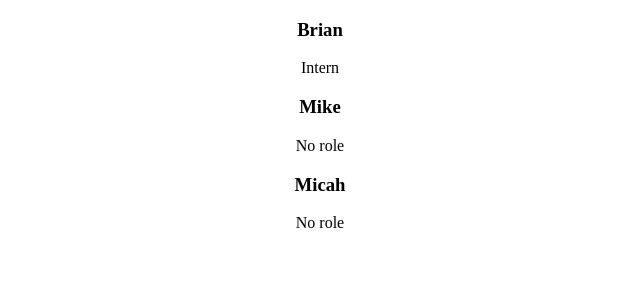
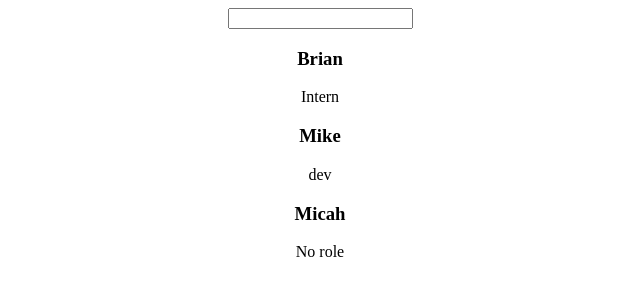
Before and after one commit to brian-ambani/react-projects, a React (Create React App) app in the folder website-2/: page / in a window 1280 px wide. Shown: the top 300 px of the page, without its empty margins (320-960 px from the left). Built offline with nearby package versions, Linux system fonts and the light colour scheme.

Commit message:
updated usestate hook

```diff
--- a/website-2/src/App.js
+++ b/website-2/src/App.js
@@ -1,14 +1,24 @@
 import "./App.css";
 import Employee from "./components/Employee";
+import { useState } from "react";
 
 function App() {
+  const [role, setRole] = useState("dev");
+
   const ShowEmpoloyees = true;
   return (
     <div className="App">
       {ShowEmpoloyees ? (
         <>
+          <input
+            type="text"
+            onChange={(e) => {
+              console.log(e.target.value);
+              setRole(e.target.value);
+            }}
+          />
           <Employee name="Brian" role="Intern" />
-          <Employee name="Mike" />
+          <Employee name="Mike" role={role} />
           <Employee name="Micah" />
         </>
       ) : (
```
